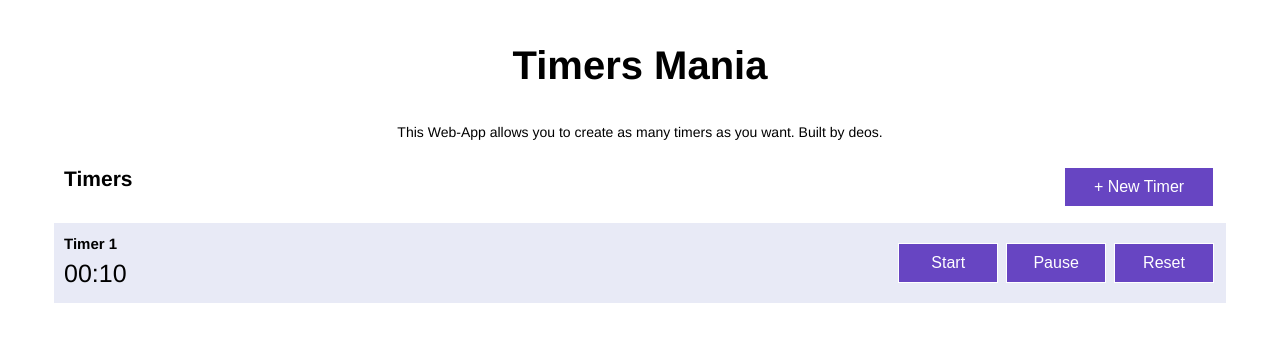
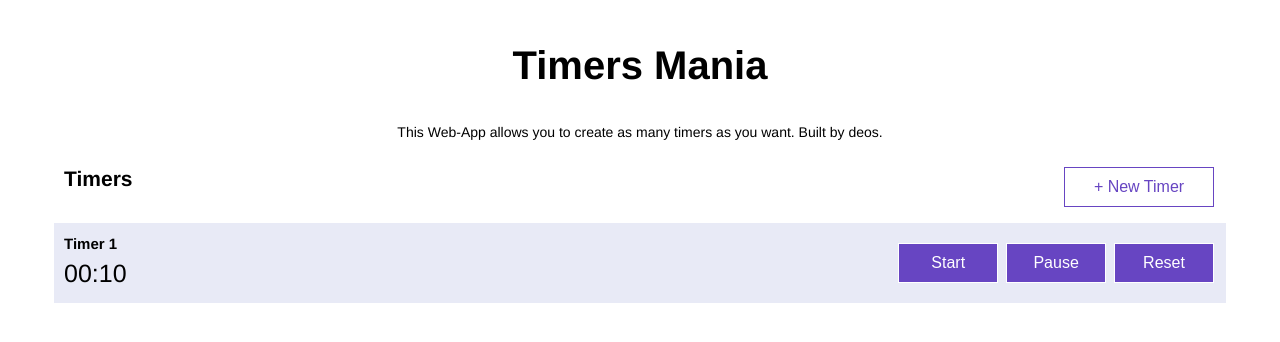
Before and after one commit to dejvoss/js-multiple-timer, a plain HTML site: page index.html in a window 1280 px wide. In both pictures the pointer is over the button "+ New Timer". Drawn offline with Linux system fonts and the light colour scheme.

```diff
--- a/css/main.css
+++ b/css/main.css
@@ -72,3 +72,9 @@
     margin: 4px 2px;
     width: 100px;
   }
+
+  .timerButton:hover {
+    background-color: white;
+    color: #6745c2;
+    border: solid 0.5px #6745c2;
+  }
```
Also changed, not shown: 1 other file.
